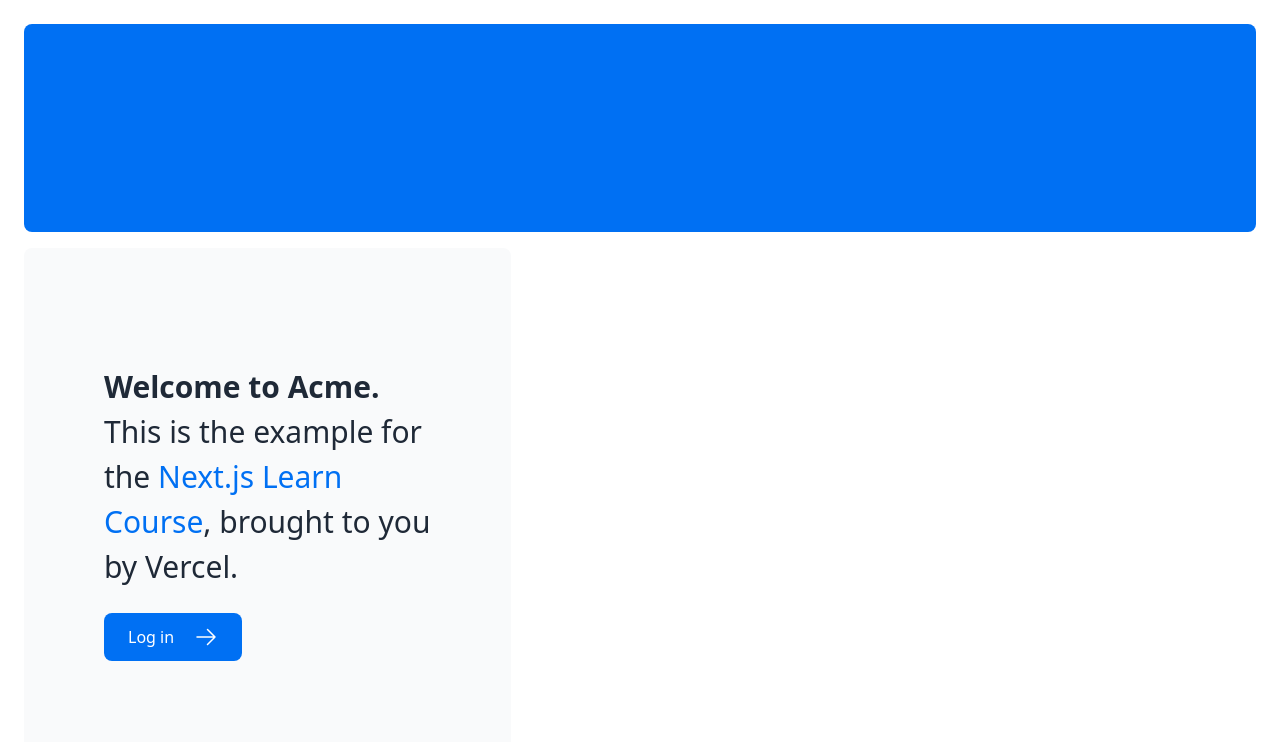
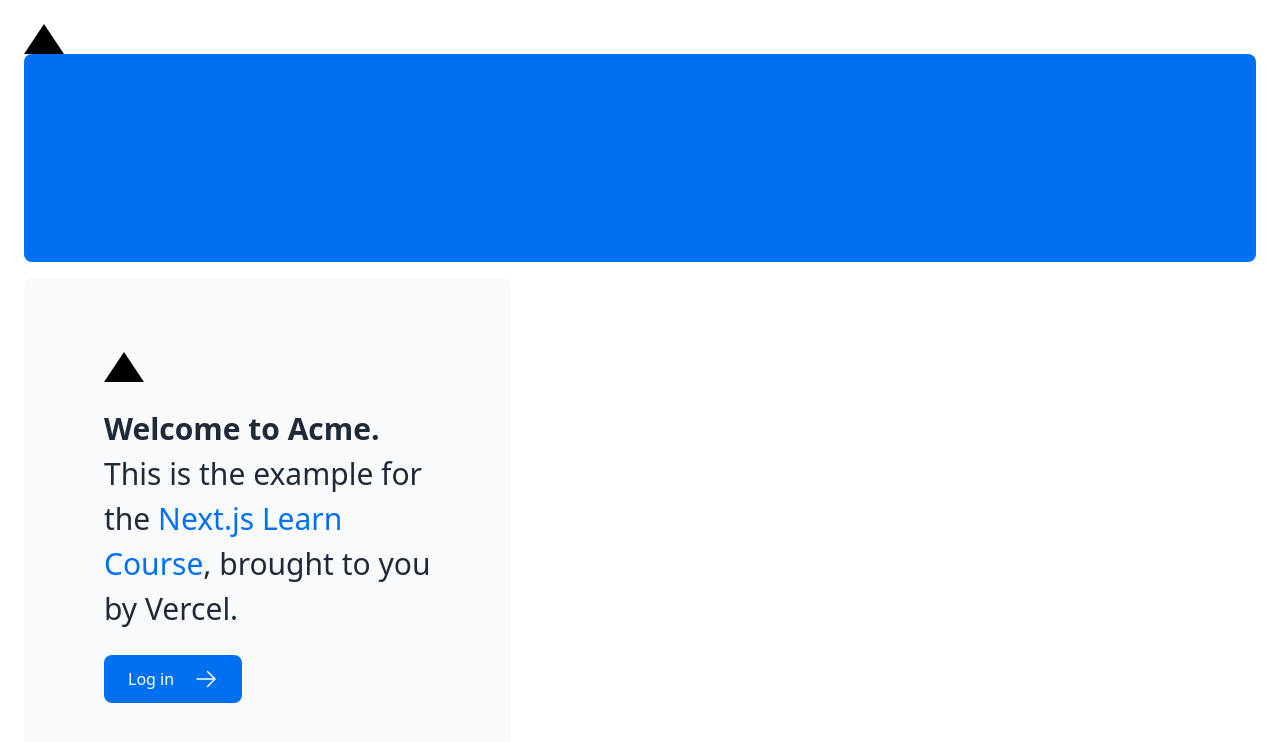
Before and after one commit to tothanhtin123/nextjs-dashboard-learning, a Next.js app: page / in a window 1280 px wide. Shown: the top 742 px of the page. Built offline with nearby package versions, Linux system fonts and the light colour scheme.

Commit message:
feat: chapter 2

```diff
--- a/app/page.tsx
+++ b/app/page.tsx
@@ -1,15 +1,17 @@
 import AcmeLogo from '@/app/ui/acme-logo';
 import { ArrowRightIcon } from '@heroicons/react/24/outline';
 import Link from 'next/link';
-
+import styles from "@/app/ui/home.module.css"
 export default function Page() {
   return (
     <main className="flex min-h-screen flex-col p-6">
+      <div className={styles.shape}/>
       <div className="flex h-20 shrink-0 items-end rounded-lg bg-blue-500 p-4 md:h-52">
         {/* <AcmeLogo /> */}
       </div>
       <div className="mt-4 flex grow flex-col gap-4 md:flex-row">
         <div className="flex flex-col justify-center gap-6 rounded-lg bg-gray-50 px-6 py-10 md:w-2/5 md:px-20">
+          <div className='h-0 w-0 border-b-[30px] border-l-[20px] border-r-[20px] border-b-black border-l-transparent border-r-transparent'/>
           <p className={`text-xl text-gray-800 md:text-3xl md:leading-normal`}>
             <strong>Welcome to Acme.</strong> This is the example for the{' '}
             <a href="https://nextjs.org/learn/" className="text-blue-500">
--- /dev/null
+++ b/app/ui/home.module.css
@@ -0,0 +1,7 @@
+.shape {
+    height: 0;
+    width: 0;
+    border-bottom: 30px solid black;
+    border-left: 20px solid transparent;
+    border-right: 20px solid transparent;
+}
```
